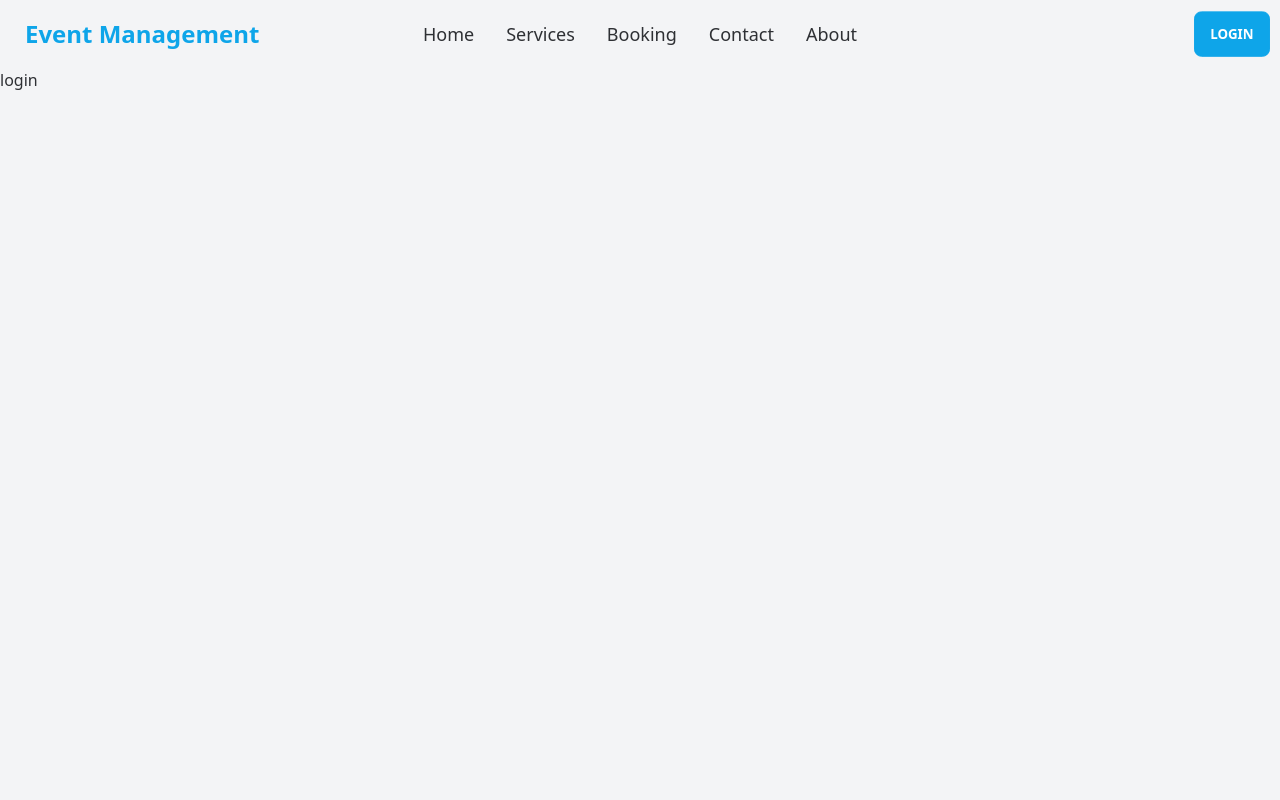
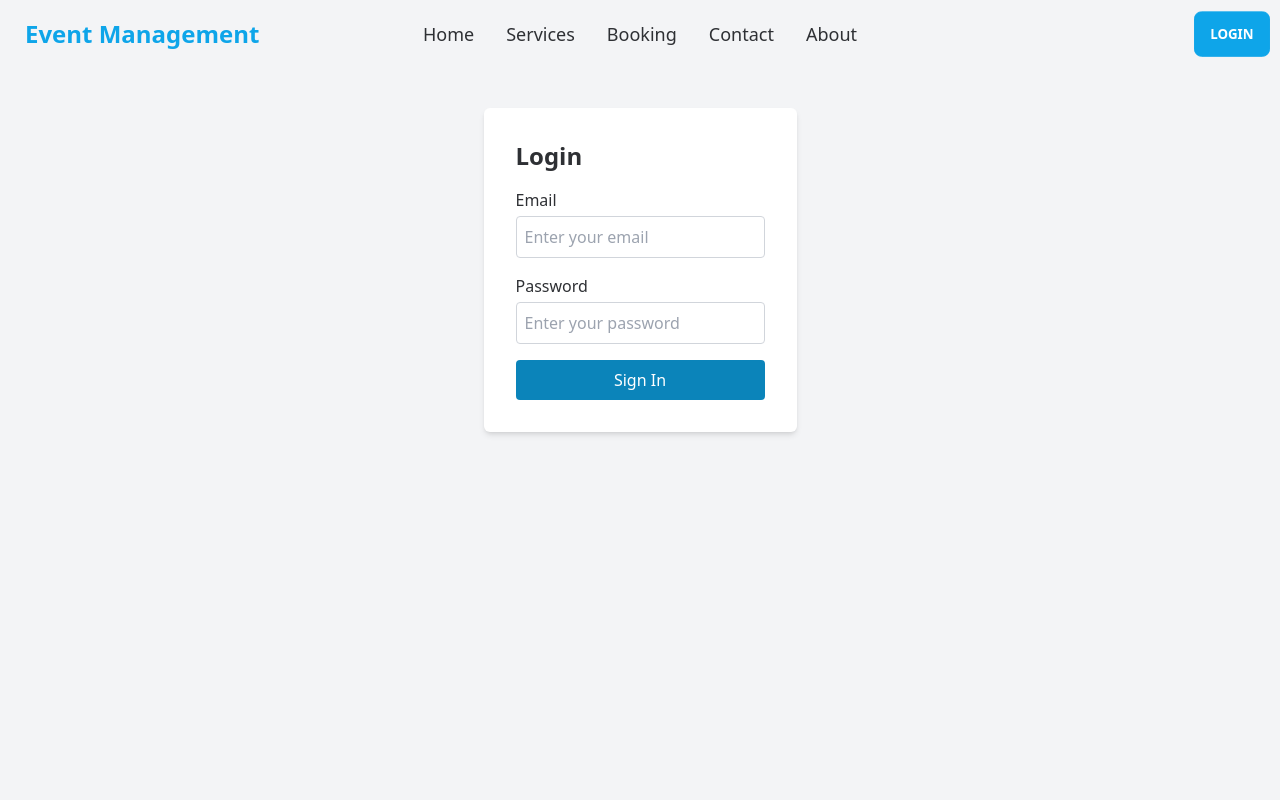
Before and after one commit to fattahsamit/event-management, a React (Vite) app: page /login in a window 1280 px wide. Shown: the top 800 px of the page. Built offline with nearby package versions, Linux system fonts and the light colour scheme.

Commit message:
added login pages

```diff
--- a/src/pages/Login/Login.jsx
+++ b/src/pages/Login/Login.jsx
@@ -1,7 +1,42 @@
-import React from "react";
 
 const Login = () => {
-  return <div>login</div>;
+  return (
+    <div className="flex items-center justify-center mt-10 bg-gray-100">
+      <div className="bg-white p-8 shadow-md rounded-md">
+        <h2 className="text-2xl font-bold mb-4">Login</h2>
+        <form>
+          <div className="mb-4">
+            <label htmlFor="email" className="block font-medium mb-1">
+              Email
+            </label>
+            <input
+              type="email"
+              id="email"
+              className="w-full p-2 border border-gray-300 rounded focus:outline-none focus:border-[#0B84BA]"
+              placeholder="Enter your email"
+            />
+          </div>
+          <div className="mb-4">
+            <label htmlFor="password" className="block font-medium mb-1">
+              Password
+            </label>
+            <input
+              type="password"
+              id="password"
+              className="w-full p-2 border border-gray-300 rounded focus:outline-none focus:border-[#0B84BA]"
+              placeholder="Enter your password"
+            />
+          </div>
+          <button
+            type="submit"
+            className="w-full bg-[#0B84BA] text-white font-medium py-2 rounded hover:bg-blue-600"
+          >
+            Sign In
+          </button>
+        </form>
+      </div>
+    </div>
+  );
 };
 
 export default Login;
```
